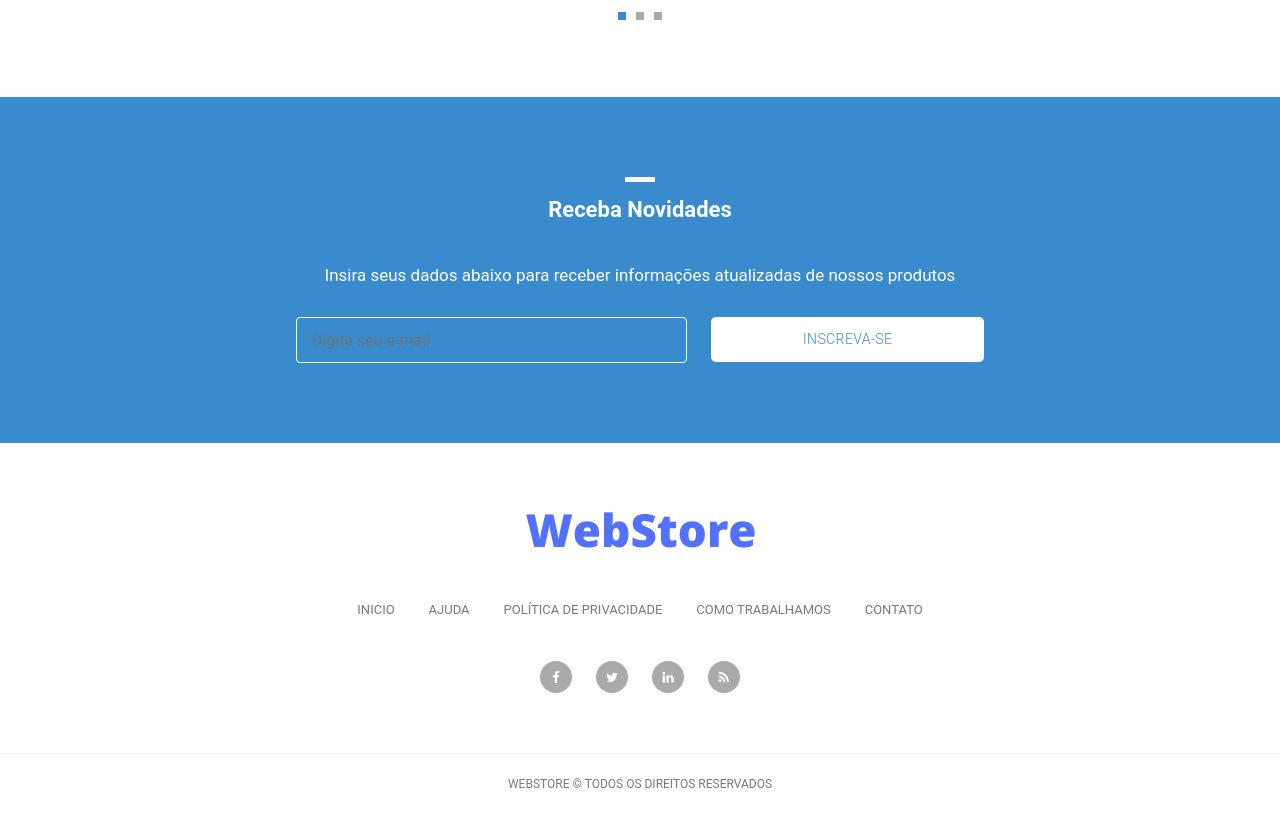
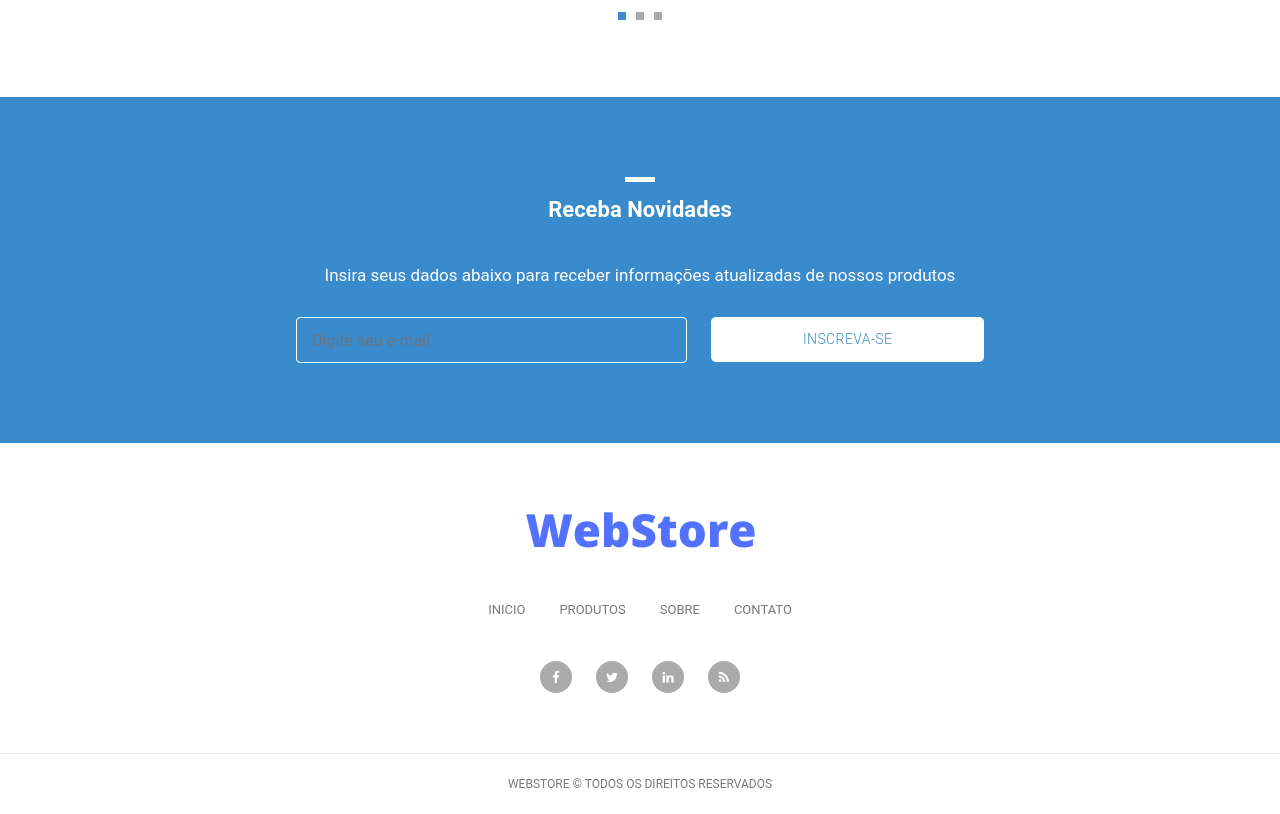
Before and after one commit to LeooFAlves/jquery, a plain HTML site: page index.html in a window 1280 px wide. Shown: the part 1359-2173 px from the top of the page. Drawn offline with Linux system fonts and the light colour scheme.

Commit message:
finalização do projeto

```diff
--- a/index.html
+++ b/index.html
@@ -32,13 +32,13 @@
           </a>
         </li>
         <li class="nav-item">
-          <a class="nav-link" href="products.html">Produtos</a>
+          <a class="nav-link" href="#featured">Produtos</a>
         </li>
         <li class="nav-item">
-          <a class="nav-link nav-modal-open" href="#" rel="sobre">Sobre nós</a>
+          <a class="nav-link nav-modal-open" href="#sobre" rel="sobre">Sobre nós</a>
         </li>
         <li class="nav-item">
-          <a class="nav-link nav-modal-open" href="#" rel="contato">Contato</a>
+          <a class="nav-link nav-modal-open" href="#contato" rel="contato">Contato</a>
         </li>
       </ul>
     </div>
@@ -198,11 +198,10 @@
         <div class="col-md-12">
           <div class="footer-menu">
             <ul>
-              <li><a href="./index.html">Inicio</a></li>
-              <li><a href="#">Ajuda</a></li>
-              <li><a href="#">Política de Privacidade</a></li>
-              <li><a href="#">Como trabalhamos</a></li>
-              <li><a href="#">Contato</a></li>
+              <li><a href="#top">Inicio</a></li>
+              <li><a href="#produtos">Produtos</a></li>
+              <li><a href="#sobre" rel="sobre" class="nav-modal-open">Sobre</a></li>
+              <li><a href="#contato" rel="contato" class="nav-modal-open">Contato</a></li>
             </ul>
           </div>
         </div>
```
